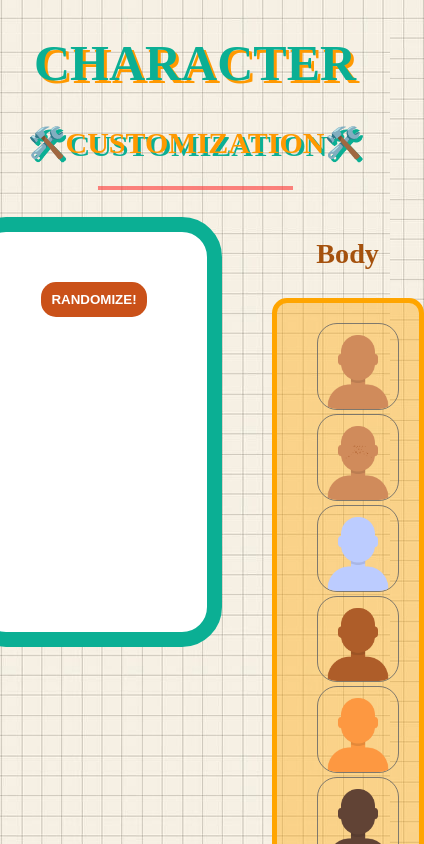
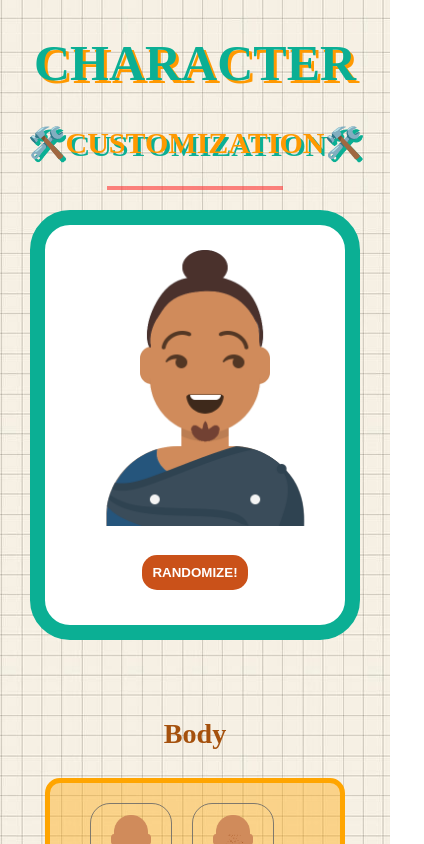
Before and after one commit to tranlehai266/character, a React (Create React App) app: page / in a window 390 px wide. Shown: the top 844 px of the page, 424 px wide, since content can reach past the window. Built offline with nearby package versions, Linux system fonts and the light colour scheme.

Commit message:
update source code

```diff
--- a/src/App.css
+++ b/src/App.css
@@ -22,16 +22,18 @@ body, html {
 .division {
     border-bottom: 4px solid rgba(255,41,41,.555);
     height: 1px;
-    width: 50%;
+    width: 45%;
     margin: 20px auto;
 }
 .group-img {
     display: flex;
     justify-content: center;
     gap: 50px;
+    position: relative;
 }
 .left-column {
-    width: 250px;
+    width: 100%;
+    max-width: 300px;
     height: 300px;
     background-color: #fff;
     border: 15px solid #0baf94;
@@ -42,8 +44,22 @@ body, html {
     top: calc(50% - 205px);
     text-align: center;
 }
+.avatar-wrapper {
+    position: relative;
+    width: 200px;
+    height: 280px;
+}
+.avatar {
+    width: 260px;
+    position: absolute;
+    top: -25px;
+    left: 25px;
+}
 .right-column {
     width: 900px;
+}
+.text-center {
+    text-align: center;
 }
 .button {
     background-color: #ca5119;
@@ -55,6 +71,9 @@ body, html {
     margin: 0 10px;
     padding: 10px;
     text-transform: uppercase;
+}
+.button:hover {
+    background-color: #a5510d;
 }
 .list-item .title-item {
     color: #a5510d;
@@ -75,20 +94,42 @@ body, html {
    border: 1px solid #686868d5;
    border-radius: 20px;
    margin-left: 20px;
-   position: relative;
    cursor: pointer;
 }
-.image-container {
-    position: relative;
-    width: 250px; /* hoặc chiều rộng phù hợp với hình ảnh của bạn */
-    height: 250px; /* hoặc chiều cao phù hợp với hình ảnh của bạn */
-  }
+.item:hover {
+    background-color: rgb(251, 251, 6);
+}
+.item:active {
+    background-color: rgb(251, 251, 6);}
 
-  .overlay-image {
-    position: absolute;
-    top: 0;
-    left: 0;
-    width: 100%;
-    height: 100%;
-    pointer-events: none;
-  }
+@media only screen and (max-width: 900px) {
+    .group-img {
+        display: flex;
+        flex-direction: column;
+        align-items: center;
+    }
+    .left-column {
+        position: relative;
+    }
+    .right-column {
+        width: 500px;
+    }
+}
+@media only screen and (max-width: 600px) {
+    .group-img {
+        display: flex;
+        flex-direction: column;
+        align-items: center;
+    }
+    .left-column {
+        position: relative;
+        width: 200px;
+    }
+    .avatar {
+        position: absolute;
+        left: -20px;
+    }
+    .right-column {
+        width: 300px;
+    }
+}
--- a/src/App.js
+++ b/src/App.js
@@ -1,29 +1,62 @@
-import React, { useState } from 'react';
+import React, { useState, useEffect} from 'react';
 import './App.css';
 import PartList from './PartList';
 
-const categories = [
 
-  { name: 'body', total: 17, subcategories: [] },
-  { name: 'eyes', total: 24, subcategories: [] },
-  { name: 'hair', total: 73, subcategories: [] },
-  { name: 'mouths', total: 24, subcategories: [] },
-  { name: 'eyebrows', total: 10, subcategories: [] },
-  { name: 'facial_hair', total: 17, subcategories: [] },
-  { name: 'clothes', total: 3, subcategories: [
-    {name: 'layer_1', total: 5},
-    {name: 'layer_2', total: 5},
-    {name: 'layer_3', total: 9}
-  ] },
-];
 
 function App() {
-  const [selectPart , setSelectPart] = useState([])
 
-  const handleSelect = (part) => {
-    setSelectPart(prev => [...prev,part])
+  const [body, setBody] = useState(1);
+  const [eyes, setEyes] = useState(1);
+  const [hair, setHair] = useState(1);
+  const [mouths, setMouths] = useState(1)
+  const [eyebrows, setEyebrows] = useState(1)
+  const [facialHair, setFacialHair] = useState(1)
+  const [layer1, setLayer1] = useState(1)
+  const [layer2, setLayer2] = useState(1);
+  const [layer3, setLayer3] = useState(1);
+
+  const maxValues = {
+    body: 17,
+    eyes: 24,
+    hair: 73,
+    mouths: 24,
+    eyebrows: 10,
+    facial_hair: 17,
+    layer_1: 5,
+    layer_2: 5,
+    layer_3: 9
+  };
+
+  useEffect(() => {
+    handleRandom();
+  }, []);
+
+  const handleRandom = () => {
+    setBody(Math.floor(Math.random()* maxValues.body) + 1)
+    setEyes(Math.floor(Math.random()* maxValues.eyes) + 1)
+    setHair(Math.floor(Math.random()* maxValues.hair) + 1)
+    setMouths(Math.floor(Math.random()* maxValues.mouths) + 1)
+    setEyebrows(Math.floor(Math.random()* maxValues.eyebrows) + 1)
+    setFacialHair(Math.floor(Math.random()* maxValues.facial_hair) + 1)
+    setLayer1(Math.floor(Math.random()* maxValues.layer_1) + 1)
+    setLayer2(Math.floor(Math.random()* maxValues.layer_2) + 1)
+    setLayer3(Math.floor(Math.random()* maxValues.layer_3) + 1)
   }
 
+  const categories = [
+    { name: 'body', total: 17, subcategories: [], setSelect: setBody },
+    { name: 'eyes', total: 24, subcategories: [], setSelect: setEyes },
+    { name: 'hair', total: 73, subcategories: [], setSelect: setHair },
+    { name: 'mouths', total: 24, subcategories: [], setSelect: setMouths },
+    { name: 'eyebrows', total: 10, subcategories: [], setSelect: setEyebrows },
+    { name: 'facial_hair', total: 17, subcategories: [], setSelect: setFacialHair },
+    { name: 'clothes', total: 3, subcategories: [
+      {name: 'layer_1', total: 5, setSelect: setLayer1},
+      {name: 'layer_2', total: 5, setSelect: setLayer2},
+      {name: 'layer_3', total: 9, setSelect: setLayer3}
+    ] },
+  ];
 
 
   return (
@@ -35,8 +68,20 @@ function App() {
       </div>
       <div className='group-img'>
         <div className='left-column'>
-
-          <button className='button'>RANDOMIZE!</button>
+          <div className='avatar-wrapper'>
+            <img className='avatar' src={`/img/body/${body}.png`} alt='' ></img>
+            <img className='avatar' src={`/img/eyes/${eyes}.png`} alt='' ></img>
+            <img className='avatar' src={`/img/hair/${hair}.png`} alt='' ></img>
+            <img className='avatar' src={`/img/mouths/${mouths}.png`} alt='' ></img>
+            <img className='avatar' src={`/img/eyebrows/${eyebrows}.png`} alt='' ></img>
+            <img className='avatar' src={`/img/facial_hair/${facialHair}.png`} alt='' ></img>
+            <img className='avatar' src={`/img/clothes/layer_1/${layer1}.png`} alt=''></img>
+            <img className='avatar' src={`/img/clothes/layer_2/${layer2}.png`} alt=''></img>
+            <img className='avatar' src={`/img/clothes/layer_3/${layer3}.png`} alt=''></img>
+          </div>
+          <div className='text-center'>
+            <button onClick={handleRandom} className='button'>RANDOMIZE!</button>
+          </div>
         </div>
         <div className='right-column'>
           {categories.map(category => (
@@ -45,7 +90,11 @@ function App() {
                 <h3>{category.name}</h3>
               </div>
               <div className='img-item'>
-                <PartList path={category.name} subcategories={category.subcategories} total={category.total} onSelectPart={handleSelect} />
+                <PartList
+                path={category.name}
+                subcategories={category.subcategories}
+                total={category.total}
+                onSelectPart={category.setSelect} />
               </div>
             </div>
           ))}
--- a/src/PartList.js
+++ b/src/PartList.js
@@ -8,7 +8,10 @@ const PartList = ({ path, subcategories, total, onSelectPart}) => {
           subcategories.map(sub => (
             <div key={sub.name}>
               <h4>{sub.name}</h4>
-              <SubPartList path={`${path}/${sub.name}`} total={sub.total} onSelectPart={onSelectPart} />
+              <SubPartList
+              path={`${path}/${sub.name}`}
+              total={sub.total}
+              onSelectPart={sub.setSelect || onSelectPart} />
             </div>
           ))
         ) : (
--- a/src/SubPartList.js
+++ b/src/SubPartList.js
@@ -3,15 +3,16 @@ import React from "react";
 const SubPartList = ({ path, total , onSelectPart}) => {
     const parts = [];
     for (let i = 1; i <= total; i++) {
-      parts.push(<img
+      parts.push(
+      <img
       className='item'
       key={i}
-      onClick={() => onSelectPart(`img/${path}/${i}.png`)}
+      onClick={() => onSelectPart(`${i}`)}
       src={`img/${path}/${i}.png`}
-
       alt={`${path} ${i}`}
-      width={80} />);
-
+      width={80}
+      />
+      );
     }
 
     return <div>{parts}</div>;
```
